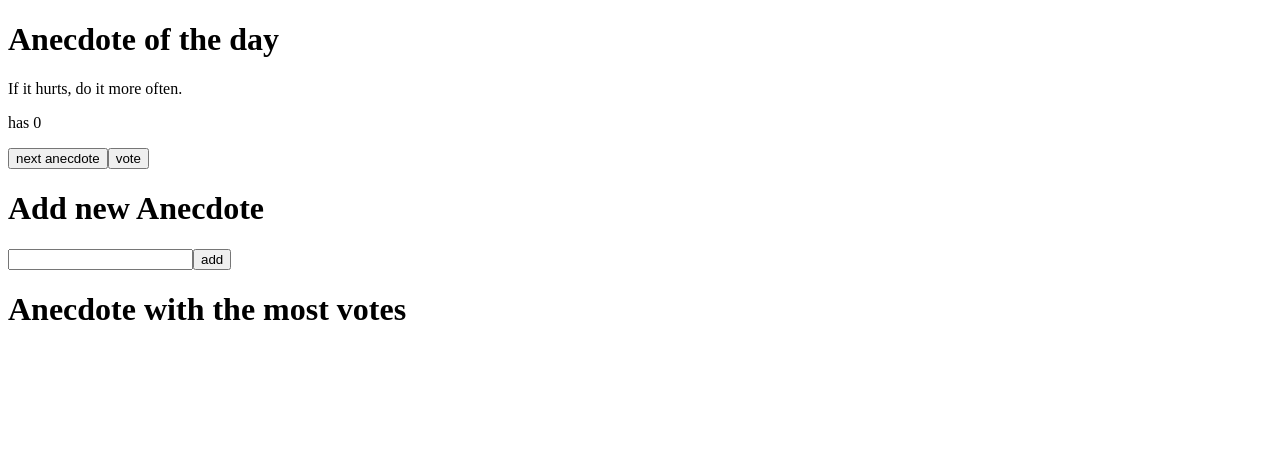
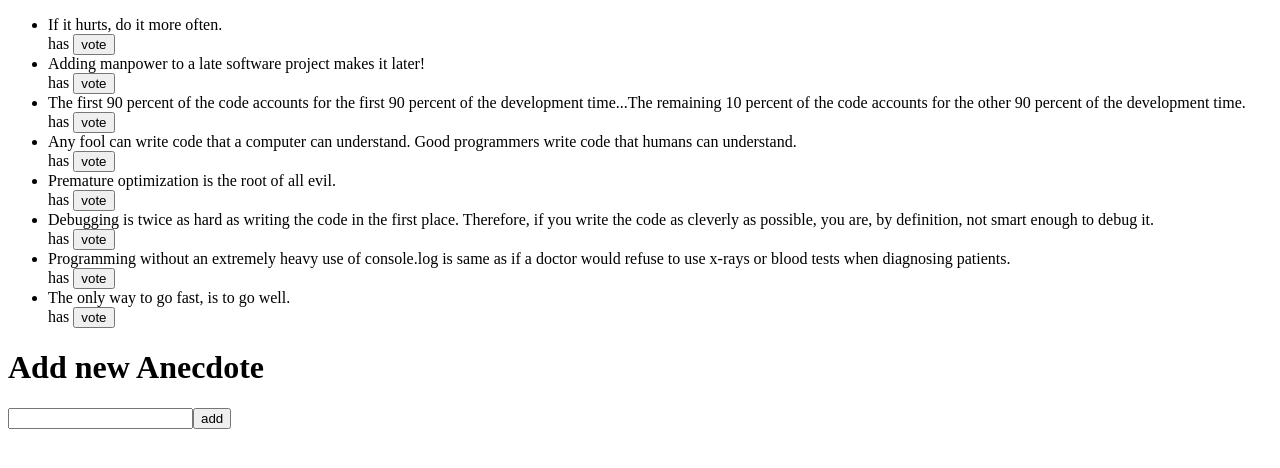
Before and after one commit to Nashte13/zustand-anecdotes, a React (Vite) app: page / in a window 1280 px wide. Shown: the top 468 px of the page. Built offline with nearby package versions, Linux system fonts and the light colour scheme.

Commit message:
updating app component

```diff
--- a/src/App.jsx
+++ b/src/App.jsx
@@ -1,38 +1,14 @@
 import AnecdoteForm from './components/AnecdoteForm'
-import { useAnecdoteStore } from './store'
+import AnecdoteList from './components/AnecdoteList'
 
 const Button = ({ onClick, text }) => <button onClick={onClick}>{text}</button>
 
 const App = () => {
-  const { anecdotes, selected, votes, actions } = useAnecdoteStore()
-
-  //initialixe votes
-  if (votes.length === 0) {
-    actions.initVotes(anecdotes.length)
-  }
-
-  const maxVotes = Math.max(...votes)
-  const maxIndex = votes.indexOf(maxVotes)
 
   return (
     <div>
-      <h1>Anecdote of the day</h1>
-      <p>{anecdotes[selected]}</p>
-      <p>has {votes[selected]}</p>
-
-      <Button onClick={actions.next} text="next anecdote" />
-      <Button onClick={actions.vote} text="vote" />
-
+      <AnecdoteList />
       <AnecdoteForm />
-
-
-      <h1>Anecdote with the most votes</h1>
-      {maxVotes > 0 && (
-        <>
-          <p>{anecdotes[maxIndex]}</p>
-          <p>has {maxVotes} votes</p>
-        </>
-      )}
     </div>
   )
 }
--- a/src/components/AnecdoteList.jsx
+++ b/src/components/AnecdoteList.jsx
@@ -6,7 +6,7 @@ const AnecdoteList = () => {
     return (
         <ul>
             {anecdotes.map((anecdote, index) => (
-                <li>
+                <li key={index}>
                     {anecdote} <br />
                     has {votes[index]}
                     <button onClick={() => actions.vote(index)}>vote</button>
```
